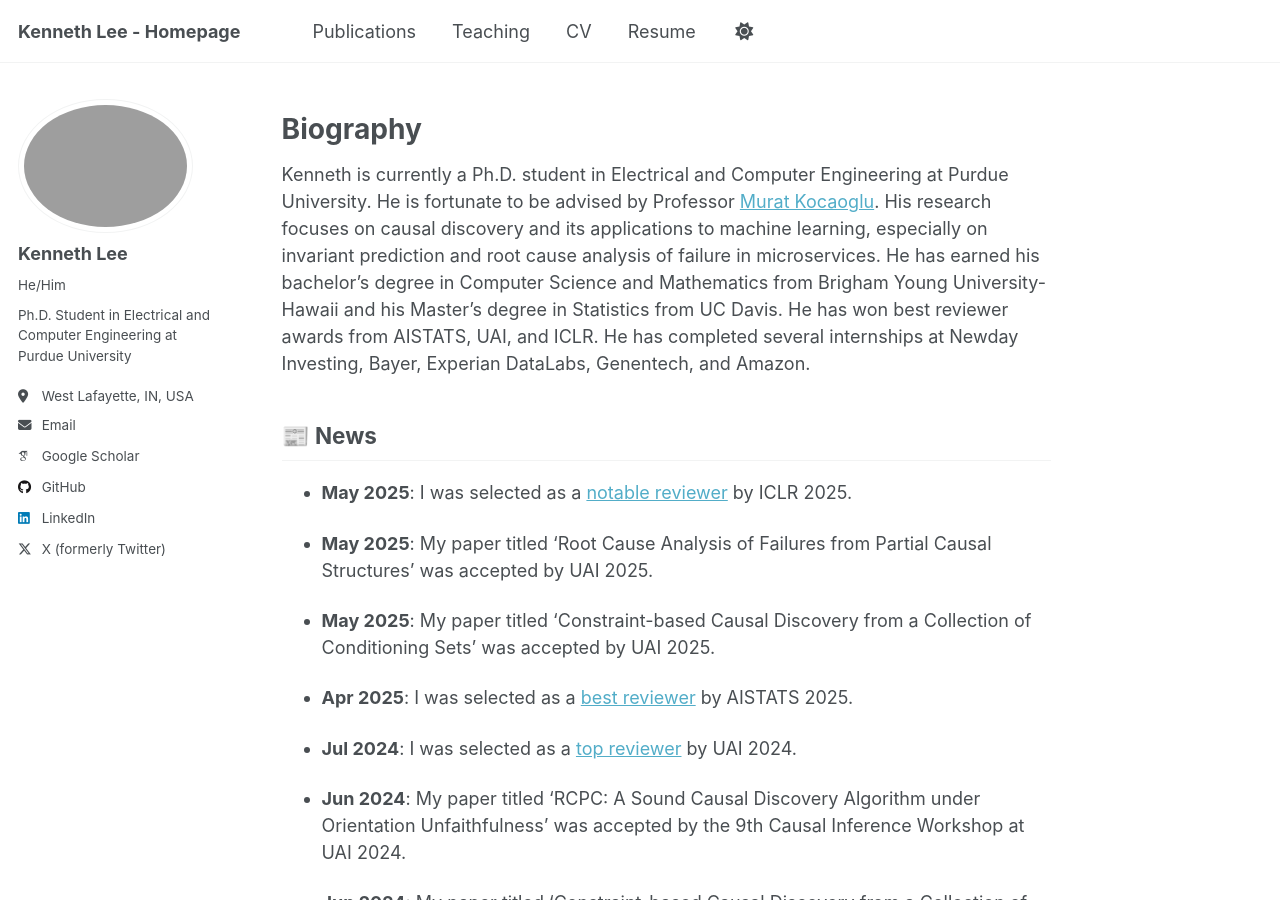
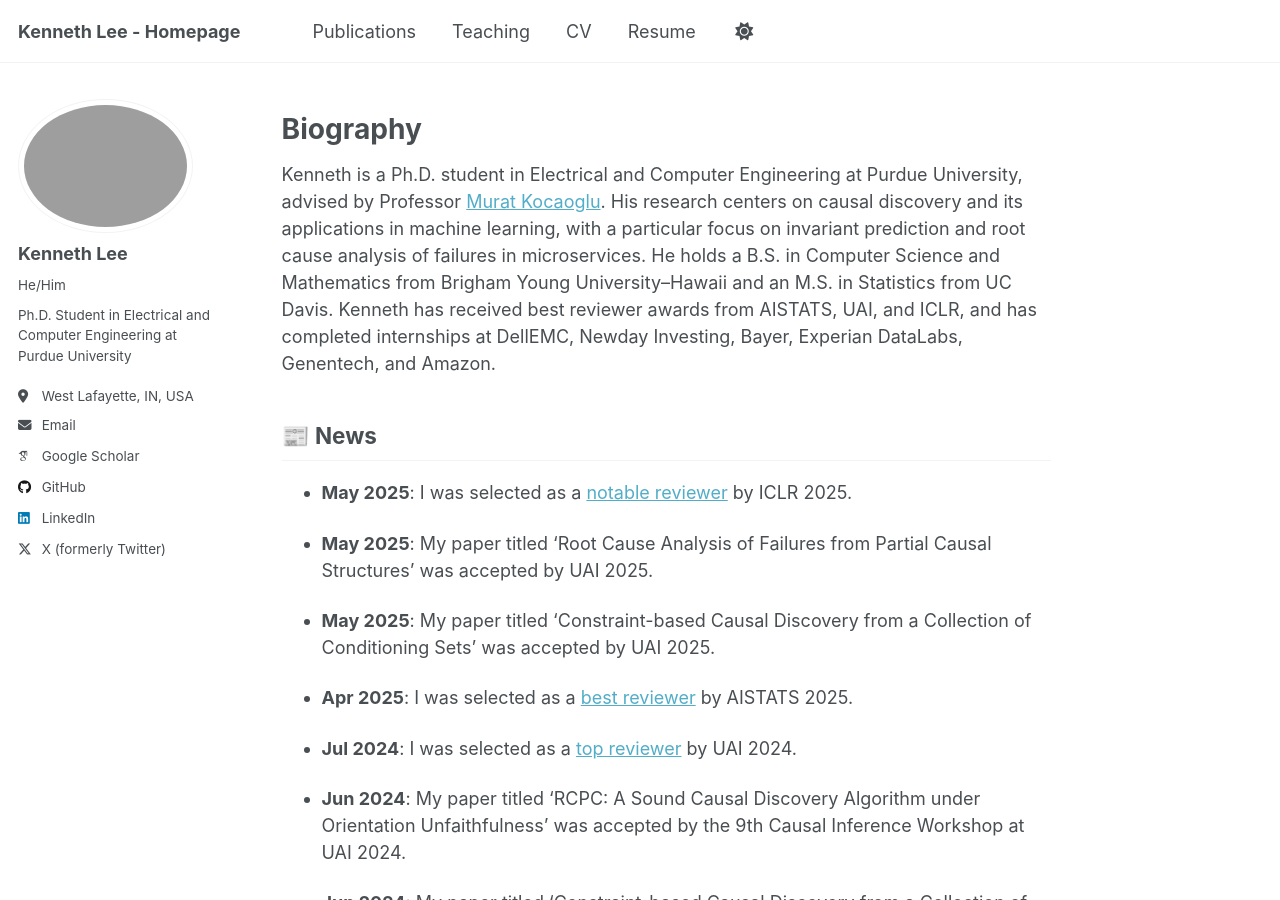
Before and after one commit to kenneth-lee-ch/kenneth-lee-ch.github.io, a Jekyll site: the page built from _pages/about.md, in a window 1280 px wide and 900 px high. Built offline with Jekyll 4.4.1, drawn with Linux system fonts in a browser that asks for light colours; some web fonts are replaced.

Commit message:
modified about

```diff
--- a/_pages/about.md
+++ b/_pages/about.md
@@ -10,7 +10,7 @@ redirect_from:
 Biography
 ======
 
-Kenneth is currently a Ph.D. student in Electrical and Computer Engineering at Purdue University. He is fortunate to be advised by Professor [Murat Kocaoglu](https://www.muratkocaoglu.com/). His research focuses on causal discovery and its applications to machine learning, especially on invariant prediction and root cause analysis of failure in microservices. He has earned his bachelor's degree in Computer Science and Mathematics from Brigham Young University-Hawaii and his Master's degree in Statistics from UC Davis. He has won best reviewer awards from AISTATS, UAI, and ICLR. He has completed several internships at Newday Investing, Bayer, Experian DataLabs, Genentech, and Amazon.
+Kenneth is a Ph.D. student in Electrical and Computer Engineering at Purdue University, advised by Professor [Murat Kocaoglu](https://www.muratkocaoglu.com/). His research centers on causal discovery and its applications in machine learning, with a particular focus on invariant prediction and root cause analysis of failures in microservices. He holds a B.S. in Computer Science and Mathematics from Brigham Young University–Hawaii and an M.S. in Statistics from UC Davis. Kenneth has received best reviewer awards from AISTATS, UAI, and ICLR, and has completed internships at DellEMC, Newday Investing, Bayer, Experian DataLabs, Genentech, and Amazon.
 
 
 ## 📰 News
```
